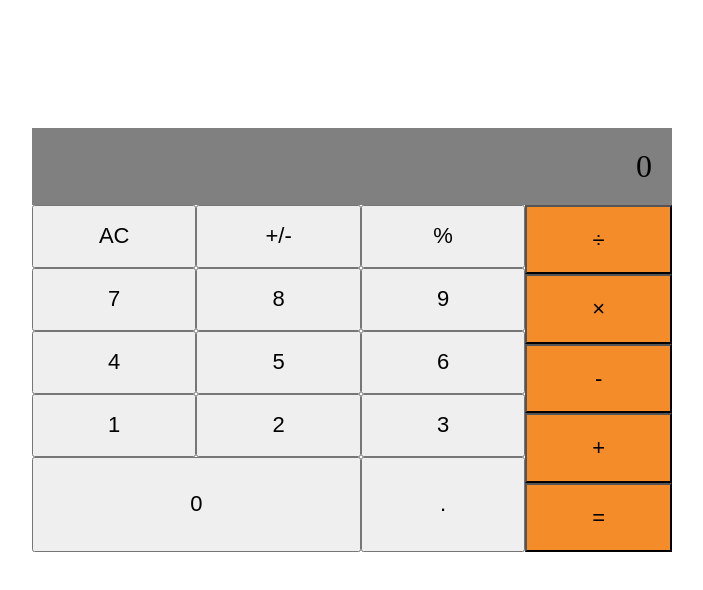
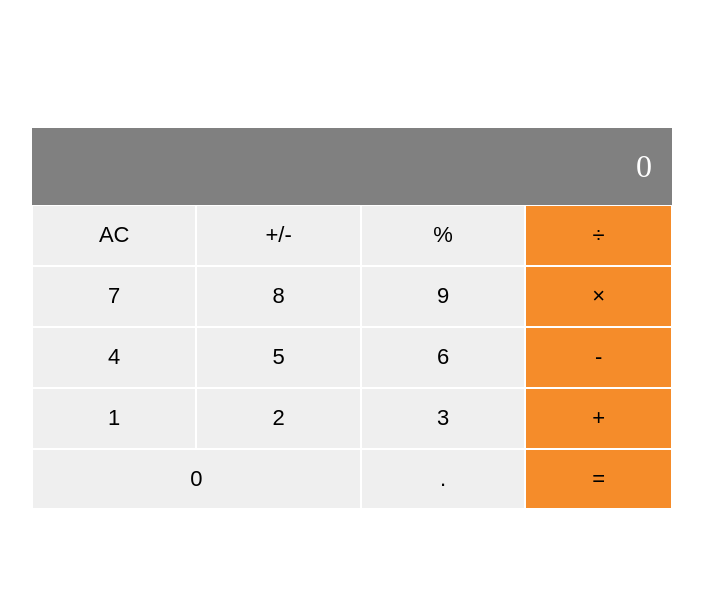
Before and after one commit to principlebrothers/Math-Magician, a React (Create React App) app: page / in a window 1280 px wide. Shown: the top 590 px of the page, without its empty margins (288-991 px from the left). Built offline with nearby package versions, Linux system fonts and the light colour scheme.

Commit message:
Set the gap between button to equal and add color to results

```diff
--- a/src/index.css
+++ b/src/index.css
@@ -17,6 +17,7 @@
 
 .results {
   background-color: gray;
+  color: #fff;
   text-align: right;
   font-size: 2rem;
   padding: 20px;
@@ -44,11 +45,13 @@
 
 .zero {
   grid-column: 1/ span 2;
+  padding: 0;
 }
 
 button {
   padding: 10%;
   font-size: 22px;
+  border: 1px solid #fff;
 }
 
 .numberKeys {
```
